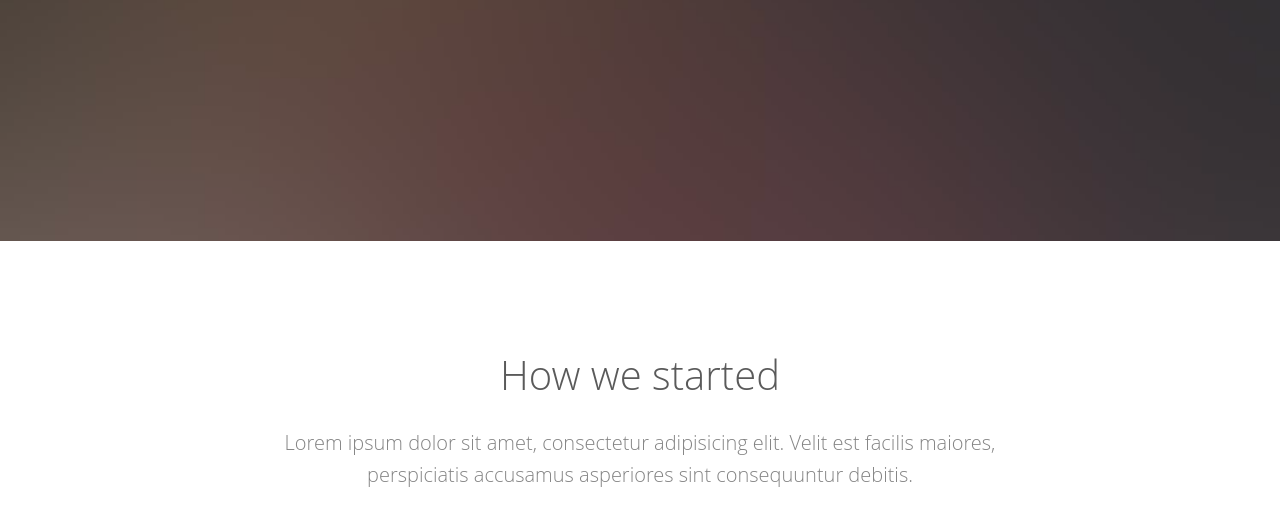
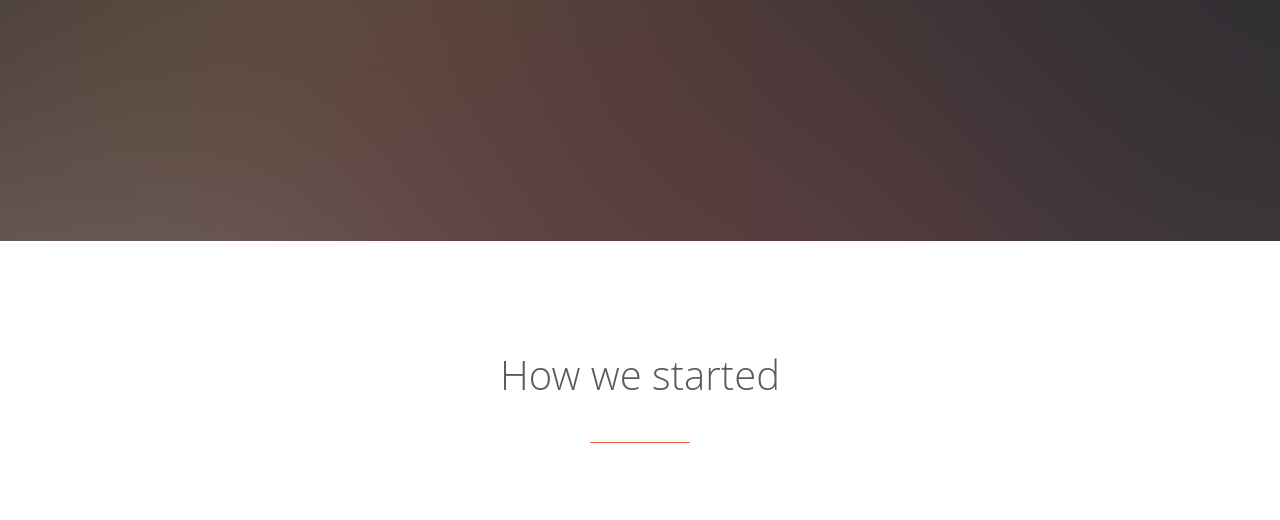
Before and after one commit to trgtboyz/Group-Task, a plain HTML site: page about.html in a window 1280 px wide. Shown: the part 359-879 px from the top of the page. Drawn offline with Linux system fonts and the light colour scheme; files whose address does not match are found by name.

Commit message:
removed a paragraph.

```diff
--- a/about.html
+++ b/about.html
@@ -137,7 +137,6 @@
 				<div class="row">
 					<div class="col-md-8 col-md-offset-2 text-center heading-section animate-box">
 						<h3>How we started</h3>
-						<p>Lorem ipsum dolor sit amet, consectetur adipisicing elit. Velit est facilis maiores, perspiciatis accusamus asperiores sint consequuntur debitis.</p>
 					</div>
 				</div>
 			</div>
```
